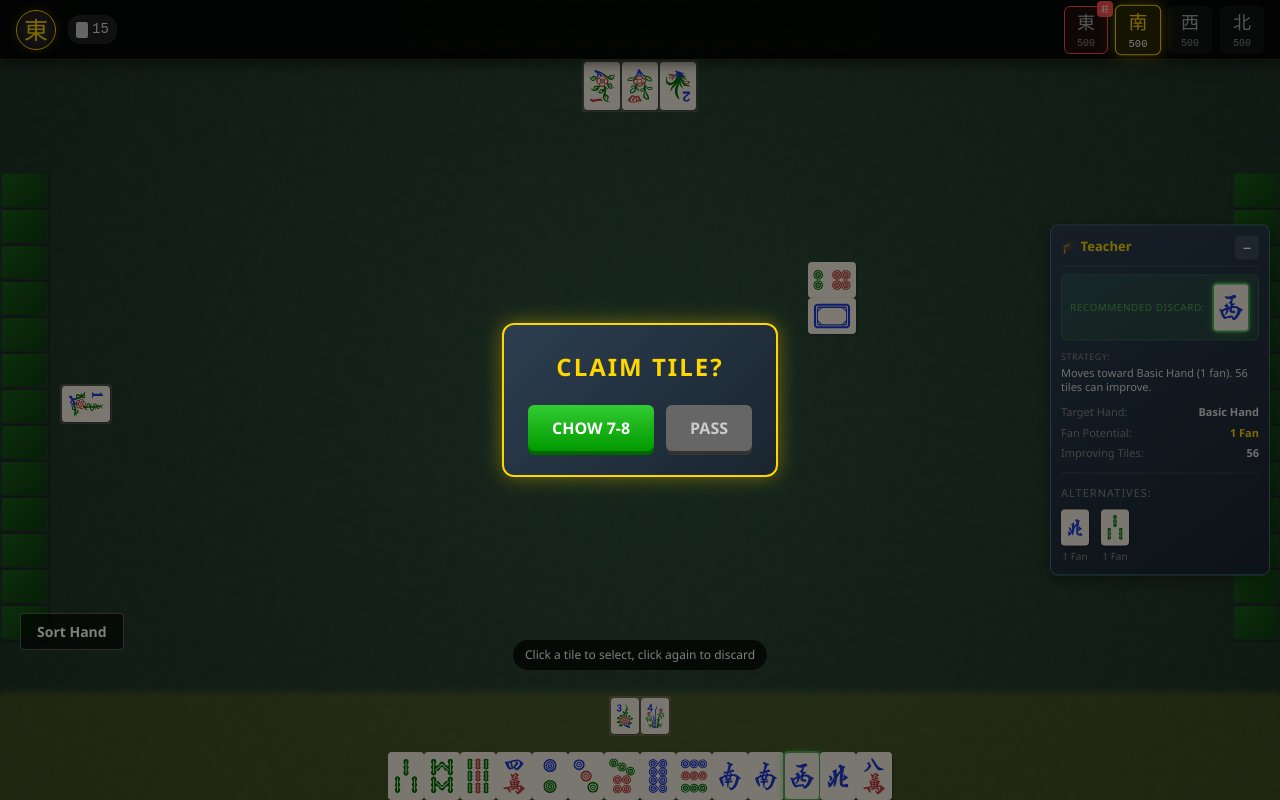
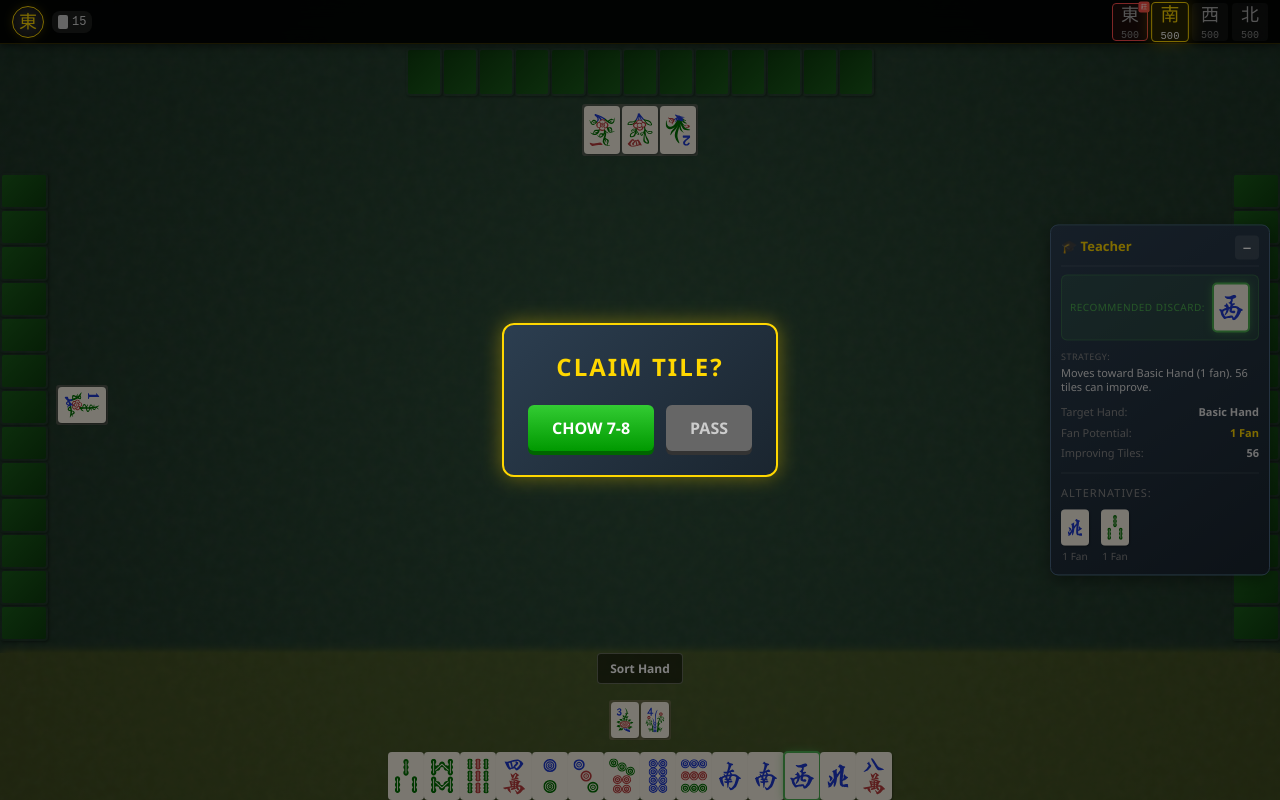
Before and after one commit to Kimeiga/hkos, a React (Vite) app: page / in a window 1280 px wide. Built offline with nearby package versions, Linux system fonts and the light colour scheme.

Commit message:
Fix teacher suggestion to show only during human discard phase

```diff
--- a/src/components/DiscardRiver.css
+++ /dev/null
@@ -1,89 +0,0 @@
-.discard-river {
-  grid-area: center;
-  position: relative;
-  width: 100%;
-  height: 100%;
-  /* Define a structured grid or use absolute positioning relative to center */
-  display: flex;
-  justify-content: center;
-  align-items: center;
-  pointer-events: none;
-  /* Let clicks pass through if needed */
-}
-
-/* The Pond (Dead Center) */
-.river-center {
-  width: 120px;
-  height: 120px;
-  /* background: rgba(0,0,0,0.1); Optional debug viz */
-  position: relative;
-}
-
-/*
-  River Containers (Quadrants)
-  These sit around the center relative to the players.
-
-  User (South/Bottom): Sits Below center.
-  Right (East): Sits Right of center.
-  Top (North): Sits Above center.
-  Left (West): Sits Left of center.
-
-  We can use absolute positioning from the center "Pond".
-*/
-
-.river-section {
-  position: absolute;
-  display: flex;
-  gap: 0;
-}
-
-/* Bottom (User) - South */
-.river-section.south {
-  top: 160%;
-  /* Pushed significantly down from center (was 100%) to be near Melds */
-  left: 50%;
-  transform: translateX(-50%);
-  width: 288px;
-  flex-direction: row;
-  flex-wrap: wrap-reverse;
-  justify-content: flex-start;
-  padding-top: 10px;
-}
-
-/* Right (East) */
-.river-section.east {
-  left: 160%;
-  /* Pushed Right */
-  top: 50%;
-  transform: translateY(-50%);
-  height: 288px;
-  display: flex;
-  flex-direction: column;
-  flex-wrap: wrap-reverse;
-  align-content: flex-start;
-  padding-left: 10px;
-}
-
-/* Top (North) */
-.river-section.north {
-  bottom: 160%;
-  /* Pushed Up */
-  left: 50%;
-  transform: translateX(-50%);
-  width: 288px;
-  flex-direction: row-reverse;
-  flex-wrap: wrap;
-  padding-bottom: 10px;
-}
-
-/* Left (West) */
-.river-section.west {
-  right: 160%;
-  /* Pushed Left */
-  top: 50%;
-  transform: translateY(-50%);
-  height: 288px;
-  flex-direction: column-reverse;
-  flex-wrap: wrap;
-  padding-right: 10px;
-}
--- a/src/components/GameStateBar.css
+++ b/src/components/GameStateBar.css
@@ -3,40 +3,42 @@
     top: 0;
     left: 0;
     width: 100%;
-    height: 60px;
-    /* Fixed header height */
-    background: rgba(0, 0, 0, 0.85);
+    height: 44px;
+    /* Reduced from 60px */
+    background: rgba(0, 0, 0, 0.9);
     backdrop-filter: blur(8px);
     display: flex;
     justify-content: space-between;
     align-items: center;
-    padding: 0 16px;
+    padding: 0 12px;
     box-sizing: border-box;
     z-index: 100;
     border-bottom: 1px solid rgba(255, 215, 0, 0.2);
-    box-shadow: 0 4px 12px rgba(0, 0, 0, 0.5);
+    box-shadow: 0 2px 8px rgba(0, 0, 0, 0.5);
 }
 
 /* Left Widget: Global State */
 .global-state {
     display: flex;
     align-items: center;
-    gap: 12px;
+    gap: 8px;
 }
 
 .round-indicator {
-    width: 40px;
-    height: 40px;
+    width: 32px;
+    /* Reduced from 40px */
+    height: 32px;
     background: radial-gradient(circle, #333, #111);
     border: 1px solid #ffd700;
     border-radius: 50%;
     display: flex;
     align-items: center;
     justify-content: center;
-    font-size: 24px;
+    font-size: 18px;
+    /* Reduced from 24px */
     font-weight: bold;
     color: #ffd700;
-    box-shadow: 0 0 10px rgba(255, 215, 0, 0.2);
+    box-shadow: 0 0 8px rgba(255, 215, 0, 0.2);
 }
 
 .deck-count {
@@ -44,16 +46,16 @@
     align-items: center;
     gap: 4px;
     background: rgba(255, 255, 255, 0.1);
-    padding: 4px 8px;
-    border-radius: 12px;
+    padding: 2px 6px;
+    border-radius: 8px;
     font-family: monospace;
-    font-size: 14px;
+    font-size: 12px;
     color: #ddd;
 }
 
 .deck-icon {
-    width: 12px;
-    height: 16px;
+    width: 10px;
+    height: 14px;
     background: #ccc;
     border-radius: 2px;
 }
@@ -62,7 +64,7 @@
 .player-strip {
     display: flex;
     align-items: center;
-    gap: 8px;
+    gap: 4px;
 }
 
 .status-player {
@@ -71,10 +73,12 @@
     flex-direction: column;
     align-items: center;
     justify-content: center;
-    width: 44px;
-    height: 48px;
+    width: 36px;
+    /* Reduced from 44px */
+    height: 38px;
+    /* Reduced from 48px */
     background: rgba(255, 255, 255, 0.05);
-    border-radius: 6px;
+    border-radius: 4px;
     border: 1px solid transparent;
     transition: all 0.3s ease;
 }
@@ -87,13 +91,14 @@
 
 .dealer-icon {
     position: absolute;
-    top: -6px;
-    right: -6px;
+    top: -4px;
+    right: -4px;
     background: #ff4d4d;
     color: white;
     font-size: 8px;
-    padding: 2px 4px;
-    border-radius: 4px;
+    transform: scale(0.8);
+    padding: 1px 3px;
+    border-radius: 3px;
     font-weight: bold;
 }
 
--- a/src/components/GameTable.css
+++ b/src/components/GameTable.css
@@ -19,6 +19,10 @@
 
   grid-template-rows: auto 1fr auto;
   grid-template-columns: auto 1fr auto;
+
+  /* Push content down below fixed GameStateBar (44px + 4px buffer = 48px) */
+  padding-top: 48px;
+  box-sizing: border-box;
 }
 
 /* Felt texture overlay */
--- a/src/components/GameTable.tsx
+++ b/src/components/GameTable.tsx
@@ -88,13 +88,10 @@ export const GameTable: React.FC = () => {
         dealerSeat={dealerSeat}
       />
 
-      <DiscardRiver discards={allDiscards} />
+      {/* DiscardRiver Removed - Integrated into PlayerHand */}
 
       <div className="table-center">
-        {/* Center is now largely handled by DiscardRiver's specific positioning,
-             but we keep this container if we need other overlays later.
-             Currently empty/transparent.
-         */}
+        {/* Center is now truly empty, used for effects or dead wall if needed */}
       </div>
 
       {/* Player hands in their positions */}
@@ -111,31 +108,16 @@ export const GameTable: React.FC = () => {
           selectedTile={wind === 'south' ? selectedTile : null}
           recommendedTile={wind === 'south' ? teacherSuggestion?.recommendedTile : null}
           onTileClick={wind === 'south' ? handleTileClick : undefined}
+          onSort={
+            wind === 'south' && phase === 'playing' && currentTurn === 'south' && turnPhase === 'discard'
+              ? sortHand
+              : undefined
+          }
           canDiscard={wind === 'south' && currentTurn === 'south' && turnPhase === 'discard'}
         />
       ))}
 
-      {phase === 'playing' && currentTurn === 'south' && turnPhase === 'discard' && (
-        <button
-          className="sort-button"
-          onClick={sortHand}
-          style={{
-            position: 'absolute',
-            bottom: '150px', /* Lowered closer to hand/melds */
-            left: '20px',
-            zIndex: 60,
-            padding: '8px 16px',
-            fontSize: '14px',
-            fontWeight: 'bold',
-            background: 'rgba(0,0,0,0.6)',
-            color: '#fff',
-            border: '1px solid rgba(255,255,255,0.3)',
-            borderRadius: '4px'
-          }}
-        >
-          Sort Hand
-        </button>
-      )}
+      {/* Floating Sort Button Removed - Integrated into PlayerHand */}
 
       <TeacherPanel
         suggestion={teacherSuggestion}
@@ -143,13 +125,7 @@ export const GameTable: React.FC = () => {
         onToggle={toggleTeacher}
       />
 
-      {/* Instructions */}
-      {phase === 'playing' && currentTurn === 'south' && (
-        <div className="instructions">
-          {turnPhase === 'draw' && 'Drawing...'}
-          {turnPhase === 'discard' && 'Click a tile to select, click again to discard'}
-        </div>
-      )}
+      {/* Instructions Removed */}
 
       {/* Action Panel (Pong/Kong/Chow/Win) */}
       {showTeacher && teacherSuggestion && currentTurn === 'south' && turnPhase === 'discard' && (
--- a/src/components/PlayerHand.css
+++ b/src/components/PlayerHand.css
@@ -12,48 +12,172 @@
   box-shadow: 0 0 10px rgba(255, 215, 0, 0.3);
 }
 
-/* Main Container: Controls relationship between Hand and Exposed Zone */
+/* Main Container: Controls relationship between Hand, Exposed, and Discards */
 .player-hand {
   position: relative;
   display: flex;
   align-items: center;
   justify-content: center;
   z-index: 20;
-  gap: 12px;
-  /* Spacing between Hand and Exposed Zone */
+  gap: 8px;
+  margin: 0;
+  padding: 0;
 }
 
-/* South (Bottom): Exposed (Top) / Hand (Bottom) -> Column */
+/* South (Bottom)
+   Order HTML: [Discards, Exposed, Hand]
+   Direction: Column
+   Result: Discards (Top), Exposed (Mid), Hand (Bottom)
+*/
 .player-hand.bottom {
   flex-direction: column;
 }
 
-/* North (Top): Hand (Top) / Exposed (Bottom) -> Column-Reverse */
+/* North (Top)
+   Order HTML: [Discards, Exposed, Hand]
+   Direction: Column-Reverse
+   Result: Hand (Top), Exposed (Mid), Discards (Bottom)
+*/
 .player-hand.top {
   flex-direction: column-reverse;
-  /* HTML: Exposed, Hand. Reverse: Hand (Top), Exposed (Bottom) */
 }
 
-/* West (Left): Hand (Left Edge) / Exposed (Right/Center) -> Row-Reverse */
+/* West (Left)
+   Order HTML: [Discards, Exposed, Hand]
+   Direction: Row-Reverse
+   Result: Hand (Left), Exposed (Mid), Discards (Right)
+*/
 .player-hand.left {
   flex-direction: row-reverse;
-  /* HTML: Exposed, Hand. Reverse: Hand (Left), Exposed (Right) */
   height: 100%;
+  justify-content: flex-end;
+  /* Push to Left Edge */
 }
 
-/* East (Right): Hand (Right Edge) / Exposed (Left/Center) -> Row */
+/* East (Right)
+   Order HTML: [Discards, Exposed, Hand]
+   Direction: Row
+   Result: Discards (Left/Center), Exposed (Mid), Hand (Right)
+*/
 .player-hand.right {
   flex-direction: row;
-  /* HTML: Exposed, Hand. Row: Exposed (Left! No wait), Hand (Right).
-     Row: Start->End. Start is Left.
-     Item 1 (Exposed). Item 2 (Hand).
-     Result: Exposed | Hand.
-     Hand is on Right Edge? Yes, if container aligns to Right or Justify End.
-     But we want Hand on Right Edge.
-     So Order: Exposed (Left), Hand (Right).
-     This matches standard Row flow.
+  height: 100%;
+  justify-content: flex-end;
+  /* Push to Right Edge */
+}
+
+/* --- Discard Zone --- */
+.discard-zone {
+  display: flex;
+  gap: 0;
+  /* Fixed sizes to ensure 8-tile rows?
+     For South/North: Width = 8 * 36px = 288px.
+     For Sides: Height/Width?
+     Side Discards (90deg) have width 48px, height 36px.
+     If we stack them in columns...
   */
-  height: 100%;
+}
+
+/* Bottom/Top: Horizontal Discard Layout */
+.player-hand.bottom .discard-zone,
+.player-hand.top .discard-zone {
+  width: 288px;
+  /* 8 * 36px */
+  flex-direction: row;
+  flex-wrap: wrap-reverse;
+  /* Fill from bottom up?
+      South: Discards are TOP of the player area. "Row 1 closest to player".
+      Player is BELOW. So Row 1 should be at BOTTOM of discard zone.
+      Standard wrap starts at Top. wrap-reverse starts at Bottom.
+      So wrap-reverse keeps Row 1 (Index 0-7) at the bottom (closest to Hand/Exposed).
+      PERFECT.
+  */
+  justify-content: flex-start;
+  /* Fill from Left */
+}
+
+/* Top: "Row 1 closest to top".
+   Top Player is ABOVE. Discards are BOTTOM of player area.
+   Wait. "Row 1 closest to top edge".
+   If Top Player is Top, Discards are towards Center (Bottom).
+   So Row 1 should be at TOP of discard zone (closest to Hand).
+   Standard wrap starts at Top.
+   So .player-hand.top .discard-zone should be flex-wrap: wrap?
+
+   Wait, DiscardRiver logic was:
+   North: flex-wrap: wrap.
+   South: flex-wrap: wrap-reverse.
+
+   Let's check North logic relative to Zone:
+   North Zone: Hand (Top), Discards (Bottom).
+   Discards Zone:
+     Row 1 (Indices 0-7).
+     Row 2 (Indices 8-15).
+   We want Row 1 CLOSEST to Hand.
+   Hand is ABOVE Discard Zone. So Row 1 should be at TOP of Discard Zone.
+   Standard 'wrap' puts first items at Top.
+   So North uses 'wrap'.
+
+   South:
+   Hand (Bottom), Discards (Top).
+   We want Row 1 CLOSEST to Hand.
+   Hand is BELOW Discard Zone. So Row 1 should be at BOTTOM of Discard Zone.
+   'wrap-reverse' puts first items at Bottom.
+   So South uses 'wrap-reverse'.
+*/
+.player-hand.top .discard-zone {
+  flex-wrap: wrap;
+  /* Row 1 at Top (Near Hand) */
+  flex-direction: row-reverse;
+  /* Fill Right-to-Left? No, North fills R->L. */
+}
+
+
+/* Side Players: Vertical Discard Layout */
+/* Tile Dimensions: 48W x 36H (Landscape) */
+.player-hand.left .discard-zone,
+.player-hand.right .discard-zone {
+  height: 288px;
+  /* 8 * 36px height? Or 6 * 48?
+     "Right Bot: Fills Top-to-Bottom... Column 1 closest to right edge."
+     Standard Column fill.
+  */
+  display: flex;
+}
+
+/* Left (West): Hand (Left), Discards (Right).
+   "Fills Bottom-to-Top... Column 1 closest to left edge (Player)".
+   Discards are to the Right of Hand.
+   Column 1 (0-7) should be Closest to Hand (LEFT side of Discard Zone).
+   Column 2 (8-15) stacks to the Right.
+   Standard 'wrap' for column fills Left->Right.
+   So Column 1 is Left.
+
+   "Fills Bottom-to-Top".
+   flex-direction: column-reverse.
+*/
+.player-hand.left .discard-zone {
+  flex-direction: column-reverse;
+  flex-wrap: wrap;
+}
+
+/* Right (East): Discards (Left), Hand (Right).
+   "Fills Top-to-Bottom... Column 1 closest to right edge (Player)".
+   Discards are Left of Hand.
+   Column 1 (0-7) should be Closest to Hand (RIGHT side of Discard Zone).
+   Column 2 (8-15) stacks to the Left.
+   Standard 'wrap' for column fills Left->Right.
+   'wrap-reverse' fills Right->Left.
+   So Column 1 is Right.
+
+   "Fills Top-to-Bottom".
+   flex-direction: column.
+*/
+.player-hand.right .discard-zone {
+  flex-direction: column;
+  flex-wrap: wrap-reverse;
+  align-content: flex-end;
+  /* Align to the Right edge of the zone */
 }
 
 
--- a/src/components/PlayerHand.tsx
+++ b/src/components/PlayerHand.tsx
@@ -16,6 +16,7 @@ interface PlayerHandProps {
   selectedTile: TileType | null;
   recommendedTile?: TileType | null;
   onTileClick?: (tile: TileType) => void;
+  onSort?: () => void;
   canDiscard: boolean;
 }
 
@@ -29,6 +30,7 @@ export const PlayerHand: React.FC<PlayerHandProps> = ({
   selectedTile,
   recommendedTile,
   onTileClick,
+  onSort,
   canDiscard,
 }) => {
   const showTiles = isHuman || position === 'bottom';
@@ -41,6 +43,27 @@ export const PlayerHand: React.FC<PlayerHandProps> = ({
 
   return (
     <div className={`player-hand ${position} ${isCurrentTurn ? 'current-turn' : ''}`}>
+    {/* Sort Button Logic (Human Only) - Top of Stack */}
+    {isHuman && onSort && (
+      <button
+        className="sort-button-integrated"
+        onClick={onSort}
+        style={{
+          marginBottom: '8px', /* Spacing from Discard Zone */
+          padding: '6px 12px',
+          fontSize: '12px',
+          fontWeight: 'bold',
+          background: 'rgba(0,0,0,0.5)',
+          color: '#fff',
+          border: '1px solid rgba(255,255,255,0.3)',
+          borderRadius: '4px',
+          cursor: 'pointer',
+          pointerEvents: 'auto', // Ensure it's clickable
+        }}
+      >
+        Sort Hand
+      </button>
+    )}
     {/* Exposed Zone: Melds + Flowers */}
     <div className="exposed-zone">
       {/* Flowers */}
```
Also changed, not shown: src/store/gameStore.ts (+10 -2 lines). Lines whose indentation alone changed are shown as unchanged.
